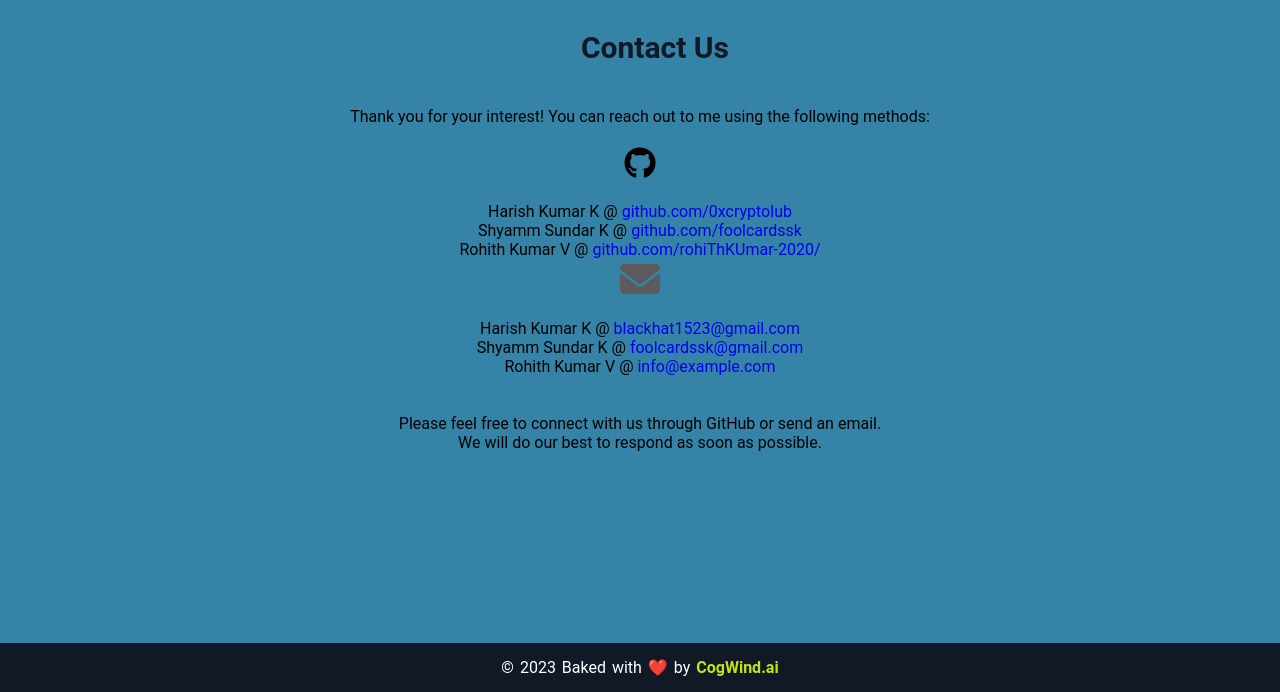
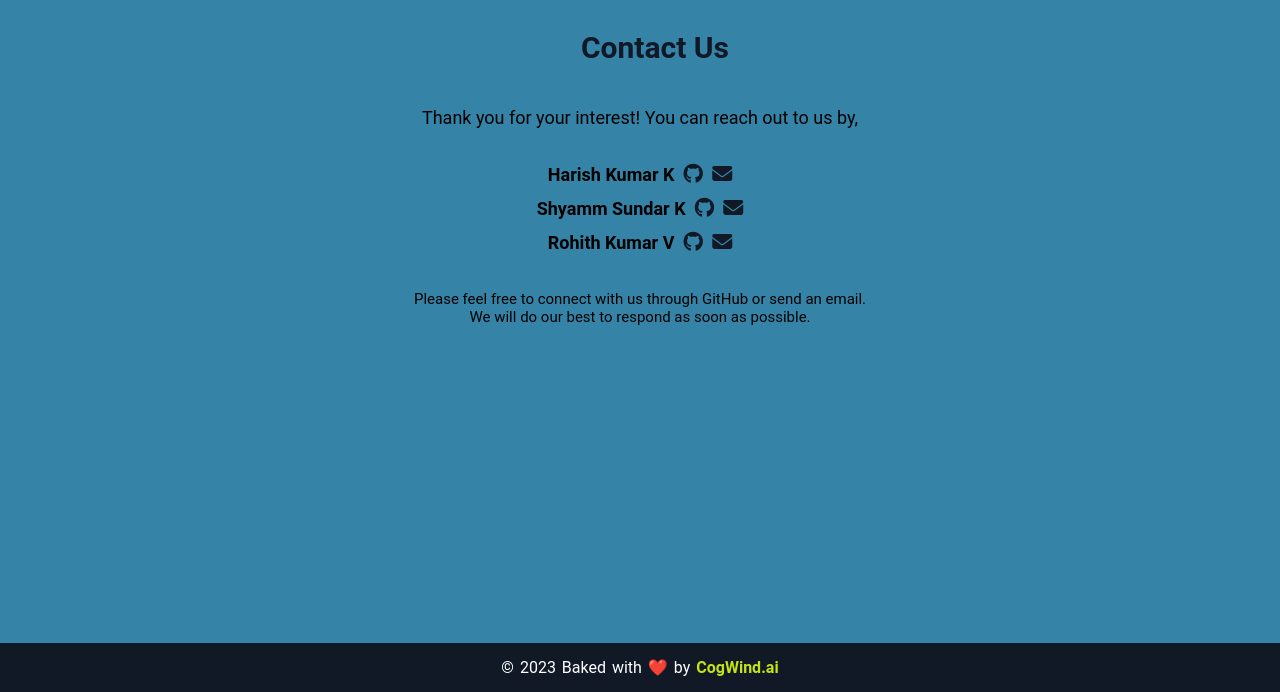
Before and after one commit to foolcardssk/yolov5-traffic-analysis, a Python web app: template template/contact.html in a window 1280 px wide. Shown: the part 108-800 px from the top of the page. Run offline with Jinja, Linux system fonts and the light colour scheme; the template is opened without the code that fills it, so the values that code supplies are empty; some libraries are stand-ins or nearby versions.

Commit message:
updated new contact page layout

```diff
--- a/app.py
+++ b/app.py
@@ -131,7 +131,7 @@ while True:
     cv2.imshow("FRAME", frame)
     out.write(frame)
 
-    if cv2.waitKey(0) & 0xFF == 27:
+    if cv2.waitKey(1) & 0xFF == 27:
         break
 
 out.release()
--- a/template/about.html
+++ b/template/about.html
@@ -31,7 +31,7 @@
             <ul>
                 <li><a href="index.html">Home</a></li>
                 <li><a href="about.html">AboutUs</a></li>
-                <li><a href="#">Contact</a></li>
+                <li><a href="contact.html">Contact</a></li>
             </ul>
         </nav>
     </header>
--- a/template/contact.html
+++ b/template/contact.html
@@ -37,8 +37,8 @@
         <nav id="nav">
             <ul>
                 <li><a href="index.html">Home</a></li>
-                <li><a href="#">AboutUs</a></li>
-                <li><a href="#">Contact</a></li>
+                <li><a href="about.html">AboutUs</a></li>
+                <li><a href="contact.html">Contact</a></li>
             </ul>
         </nav>
     </header>
@@ -48,24 +48,16 @@
         </center>
     </div>
     <div class="container">
-
-        <!--Contact-->
-        <p>Thank you for your interest! You can reach out to me using the following methods:</p><br>
-
-        <h1><i class="fa-brands fa-github"></i></h1><br>
-        <p>Harish Kumar K @ <a href="http://github.com/0xcryptolub">github.com/0xcryptolub</a></p>
-        <p>Shyamm Sundar K @ <a href="http://github.com/foolcardssk">github.com/foolcardssk</a></p>
-        <p>Rohith Kumar V @ <a href="https://github.com/rohiThKUmar-2020">github.com/rohiThKUmar-2020/</a></p>
-
-        <h2><i class="fa-solid fa-envelope"></i></h2><br>
-        <p>Harish Kumar K @ <a href="mailto:blackhat1523@gmail.com">blackhat1523@gmail.com</a></p>
-        <p>Shyamm Sundar K @ <a href="mailto:foolcardssk@gmail.com">foolcardssk@gmail.com</a></p>
-        <p>Rohith Kumar V @ <a href="mailto:info@example.com">info@example.com</a></p>
-        <br>
-        <br>
-        <p>Please feel free to connect with us through GitHub or send an email. <br>
-            We will do our best to respond as soon as possible.</p>
-
+        <p id="cnt-con-p">Thank you for your interest! You can reach out to us by,</p>
+        <div id="github">
+            <ul>
+                <li>Harish Kumar K&ensp;<a target="_blank" href="https://github.com/Harish-Kumar-K523"><i class="fa-brands fa-github"></i></a>&ensp;<a target="_blank" href="mailto:blackhat1523@gmail.com"><i class="fa-solid fa-envelope"></i></a></li>
+                <li>Shyamm Sundar K&ensp;<a target="_blank" href="https://github.com/foolcardssk"><i class="fa-brands fa-github"></i></a>&ensp;<a target="_blank" href="mailto:foolcardssk@gmail.com"><i class="fa-solid fa-envelope"></i></a></li>
+                <li>Rohith Kumar V&ensp;<a target="_blank" href="https://github.com/rohiThKUmar-2020"><i class="fa-brands fa-github"></i></a>&ensp;<a target="_blank" href="mailto:rohithkumar.rr77@gmail.com"><i class="fa-solid fa-envelope"></i></a></li>
+            </ul>
+        </div>
+        <p id="cnt-con-p-end">Please feel free to connect with us through GitHub or send an email. <br>
+        We will do our best to respond as soon as possible.</p>
     </div>
     <footer>
         <p>&copy; 2023 Baked with ❤️ by <a href="#"><strong style="color: rgb(196, 227, 19);">CogWind.ai</strong></a>
--- a/template/index.html
+++ b/template/index.html
@@ -30,7 +30,7 @@
             <ul>
                 <li><a href="index.html">Home</a></li>
                 <li><a href="about.html">AboutUs</a></li>
-                <li><a href="#">Contact</a></li>
+                <li><a href="contact.html">Contact</a></li>
             </ul>
         </nav>
     </header>
@@ -43,7 +43,7 @@
             <div id="status-cards">
                 <div id="vid-div">
                     <video autoplay muted loop>
-                        <source src="output.mp4" type="video/mp4">
+                        <source src="highway.mp4" type="video/mp4">
                     </video>
                 </div>
                 <div id="con-cards">
--- a/template/output.json
+++ b/template/output.json
@@ -1 +1 @@
-{"a1": 0, "a2": 0, "a1_density": "Low", "a2_density": "Low"}
+{"a1": 18, "a2": 14, "a1_density": "Low", "a2_density": "Low"}
--- a/template/style.css
+++ b/template/style.css
@@ -4,6 +4,7 @@
     box-sizing: border-box;
     outline: none;
     text-decoration: none;
+    font-family: none;
 }
 html{
     min-height: 100vh;
@@ -425,7 +426,6 @@ footer{
     list-style:circle;
 }
 .sub-abt-con-1 > ul > li{
-    font-family: 'Ubuntu',sans-serif;
     font-size: 16px;
 }
 .sub-abt-con > p{
@@ -434,3 +434,37 @@ footer{
     font-family: 'Ubuntu', sans-serif;
     list-style: none;
 }
+
+/* contact.html */
+#cnt-con-p{
+    font-size: 18px;
+}
+#github{
+    margin-top: 30px;
+    text-align: center;
+    line-height: 1.5rem;
+}
+#github > ul{
+    justify-content: center;
+    list-style: none;
+    align-items: center;
+    gap: 2rem;
+}
+#github > ul > li{
+    align-items: center;
+    font-size: 18px;
+    font-weight: 600;
+    padding: 5px;
+}
+.fa-github{
+    color: #111927;
+    font-size: 20px;
+}
+.fa-envelope{
+    color: #111927;
+    font-size: 20px;
+}
+#cnt-con-p-end{
+    font-size: 15px;
+    margin-top: 30px;
+}
```
